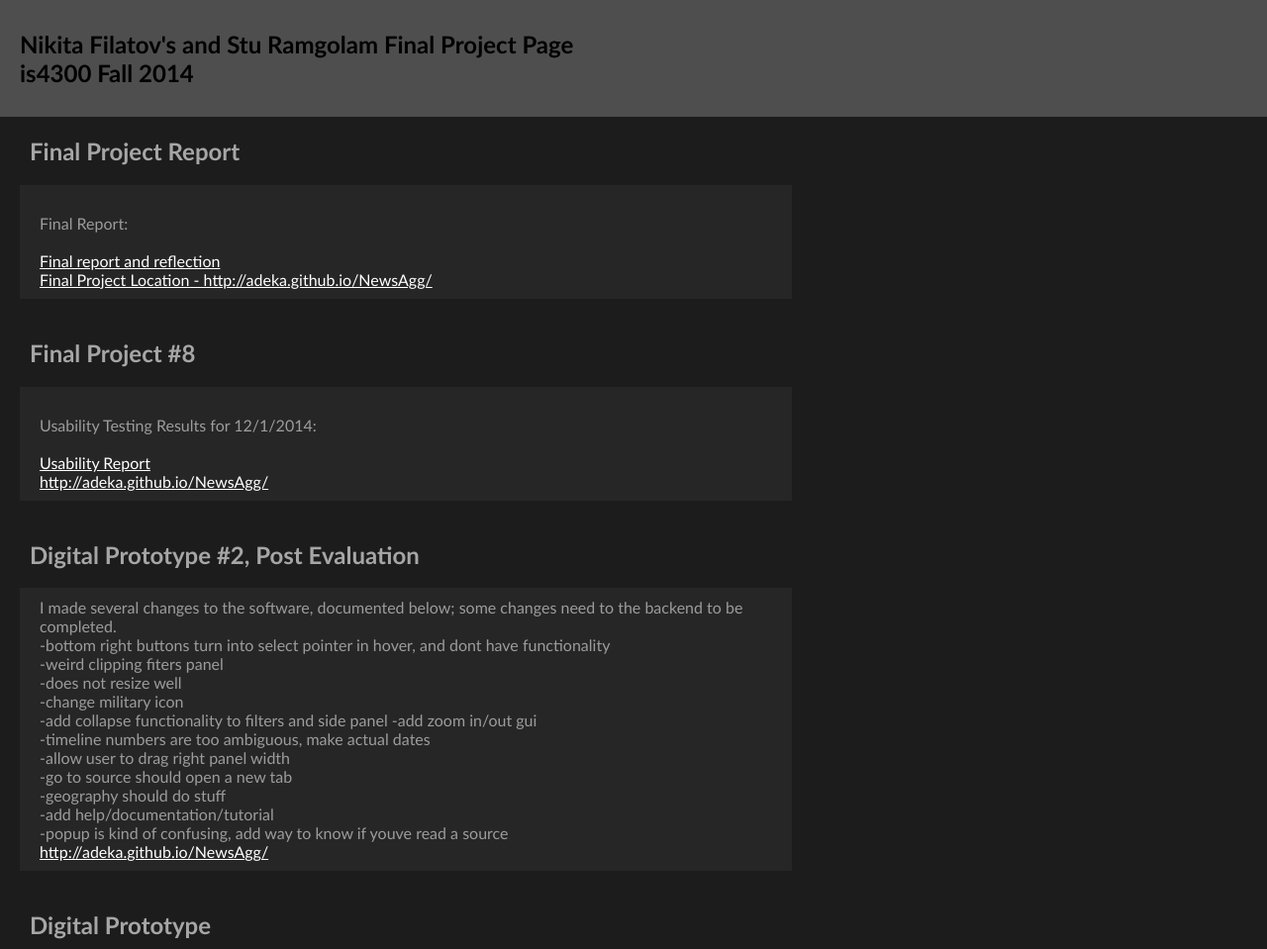
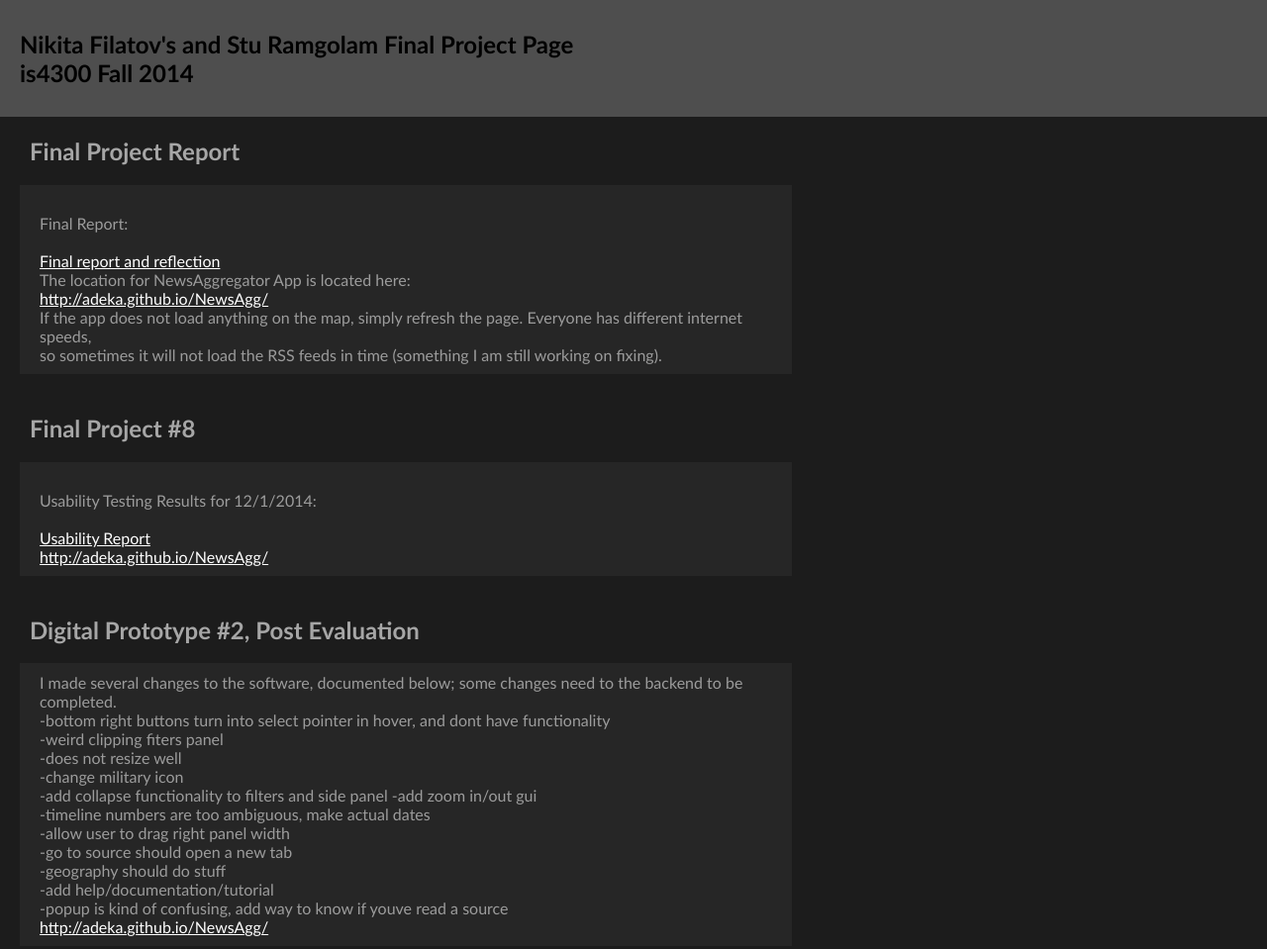
Before and after one commit to adeka/is4300f14, a plain HTML site: page final_project.html in a window 1280 px wide. Shown: the top 959 px of the page at 99% size. Drawn offline with Linux system fonts and the light colour scheme; files whose address does not match are found by name.

Commit message:
final report 2

```diff
--- a/final_project.html
+++ b/final_project.html
@@ -24,7 +24,11 @@ Final Report:
 <br><br>
 
    <a href="final_report_hci.docx">Final report and reflection</a><br>
-<a href="http://adeka.github.io/NewsAgg/">Final Project Location - http://adeka.github.io/NewsAgg/</a>
+The location for NewsAggregator App is located here:<br>
+<a href="http://adeka.github.io/NewsAgg/">http://adeka.github.io/NewsAgg/</a><br>
+If the app does not load anything on the map, simply refresh the page. Everyone has different internet speeds, <br>
+so sometimes it will not load the RSS feeds in time (something I am still working on fixing).
+
 </div>
 
 <div class="titleSpan">
```
